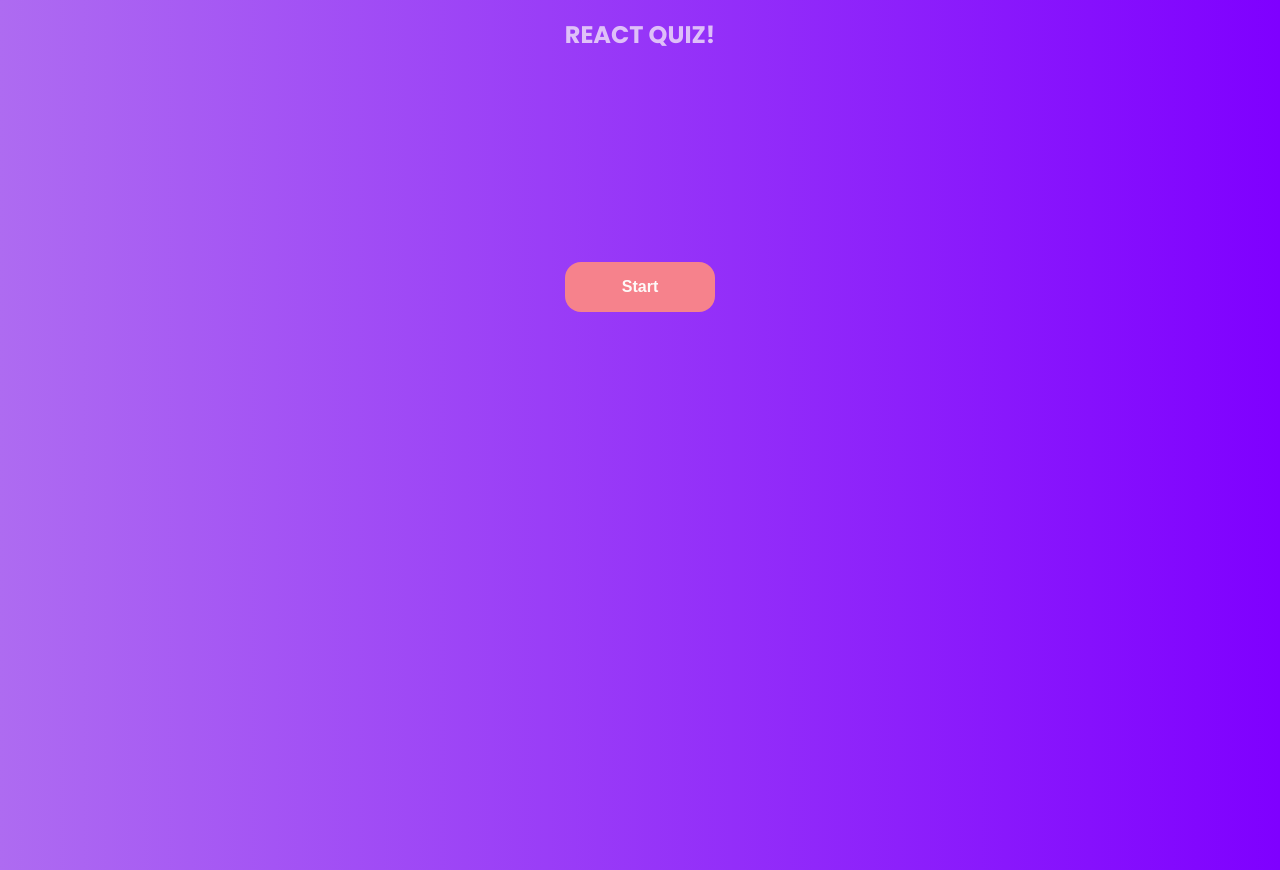
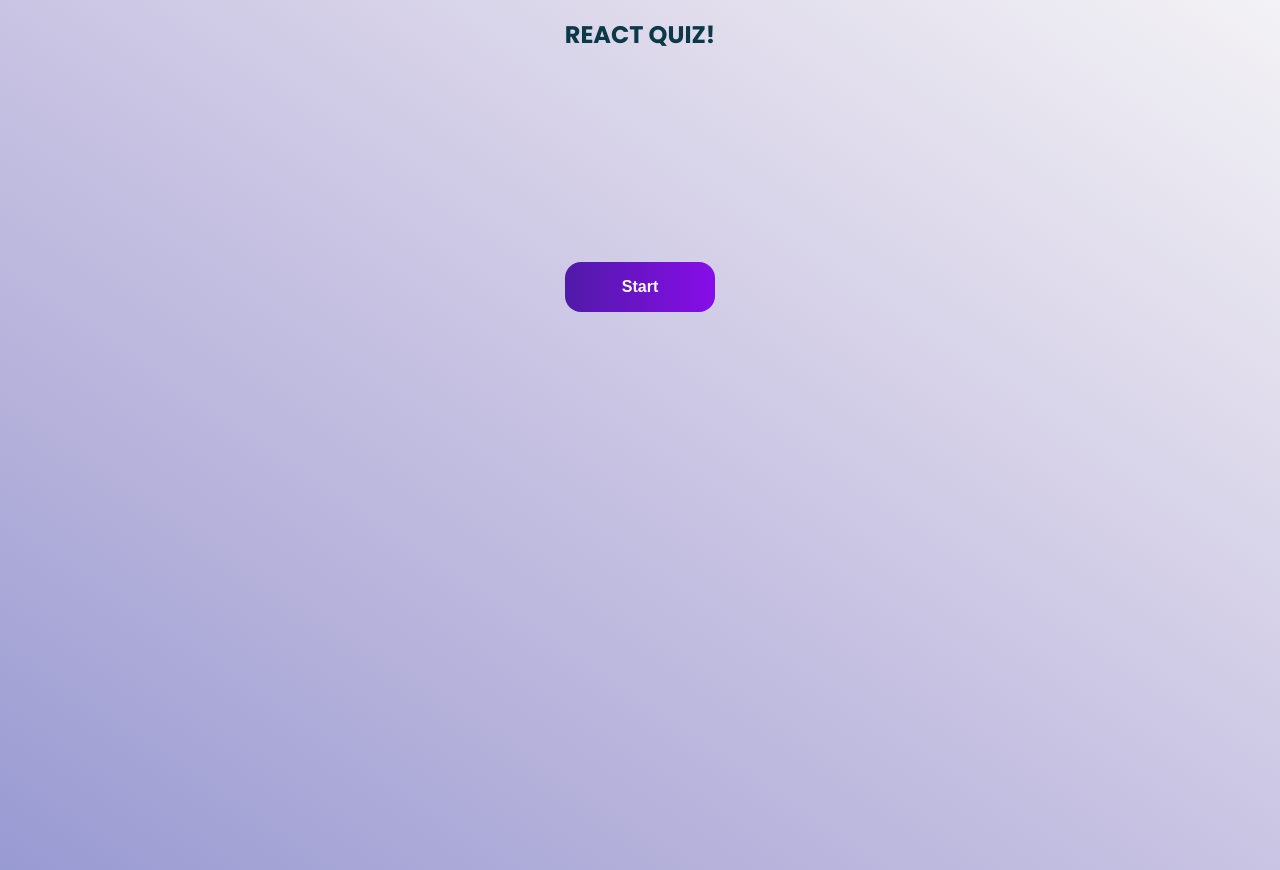
Before and after one commit to Omar-Leal/quizz-app, a React (Create React App) app: page / in a window 1280 px wide. Built offline with nearby package versions, Linux system fonts and the light colour scheme.

Commit message:
Styles changed

```diff
--- a/src/components/Questions.tsx
+++ b/src/components/Questions.tsx
@@ -75,6 +75,7 @@ const Questions = () => {
       if (nextQ === TOTAL_QUESTIONS) {
 
         setGameOver(true);
+
       } else {
         setNumbers(nextQ);
       }
@@ -105,7 +106,7 @@ const Questions = () => {
         callback={checkAnswer}
         />
 
-      )}
+      ) }
 
       {!gameOver && !loading && userAnswers.length === number + 1 && number !== TOTAL_QUESTIONS - 1 ?
           ( <div className="next__container">
@@ -118,11 +119,7 @@ const Questions = () => {
           ) : null }
 
 
-      {userAnswers.length === 10 ? (
-        <div>
-          <h1>START</h1>
-        </div>
-      ) : null}
+
 
 
 
--- a/src/styles/Header.css
+++ b/src/styles/Header.css
@@ -1,5 +1,5 @@
 .header__container {
-  color: #fdfaf9;
+  color: #0b3948;
   height: 70px;
 }
 
@@ -8,10 +8,9 @@
   line-height: 70px;
   text-align: center;
   font-size: 1.5rem;
-  opacity: 0.7;
 }
 
 .header__link {
   text-decoration: none;
-  color: #fdfaf9;
+  color: #0b3948;
 }
--- a/src/styles/main.css
+++ b/src/styles/main.css
@@ -6,14 +6,44 @@
 
 body {
   font-family: "Poppins", sans-serif;
-  background: #7f00ff;
-  background: -webkit-linear-gradient(to right, #e100ff, #7f00ff);
-  background: linear-gradient(to right, #ae6bf1, #7f00ff);
+  background-image: linear-gradient(
+    to right top,
+    #989ad2,
+    #b2afda,
+    #c9c4e3,
+    #dfdbec,
+    #f3f2f5
+  );
 }
 
 .App__title {
   text-align: center;
   font-weight: 800;
+}
+
+.questionCards__buttons:hover {
+  border: 1px solid #9a50f4;
+}
+
+.questionCards__buttons:active {
+  outline: none;
+  border: none;
+  box-shadow: 0 10px 20px 0 rgba(0, 0, 0, 0.3);
+  background-image: linear-gradient(90deg, #501aa8, #870de8);
+  color: white;
+}
+
+.questionCards__buttons:focus {
+  outline: none;
+  border: none;
+  box-shadow: 0 10px 20px 0 rgba(0, 0, 0, 0.3);
+  background-image: linear-gradient(90deg, #501aa8, #870de8);
+  color: white;
+}
+
+.next:active {
+  outline: none;
+  border: none;
 }
 
 @media screen and (max-width: 1440px) {
@@ -23,7 +53,7 @@ body {
 
   .App__main {
     width: 100%;
-    color: #fdfaf9;
+    color: #0b3948;
     display: flex;
     flex-direction: column;
     justify-content: center;
@@ -39,7 +69,7 @@ body {
   .start__button button {
     height: 3.125rem;
     width: 150px;
-    background-color: #f6828c;
+    background-image: linear-gradient(90deg, #501aa8, #870de8);
     border: none;
     border-radius: 1rem;
     color: #fdfaf9;
@@ -63,7 +93,8 @@ body {
     justify-content: center;
     align-items: center;
     font-size: 18px;
-    color: #fdfaf9;
+    color: #0b3948;
+    font-weight: 700;
   }
 
   .questionCards__container {
@@ -79,10 +110,10 @@ body {
   }
 
   .questionCards__buttons {
-    background-color: #eae9fa;
+    background-color: #ffffff;
     border: none;
-    border-radius: 2rem;
-    color: #12121d;
+    border-radius: 1rem;
+    color: #0b3948;
     cursor: pointer;
     display: flex;
     justify-content: center;
@@ -106,7 +137,7 @@ body {
   .next {
     height: 3.125rem;
     width: 14%;
-    background-color: #ee7f6c;
+    background-image: linear-gradient(90deg, #501aa8, #870de8);
     border: none;
     border-radius: 1rem;
     color: #fdfaf9;
```
Also changed, not shown: 1 other file (tests, documents, lock files or other folders).
